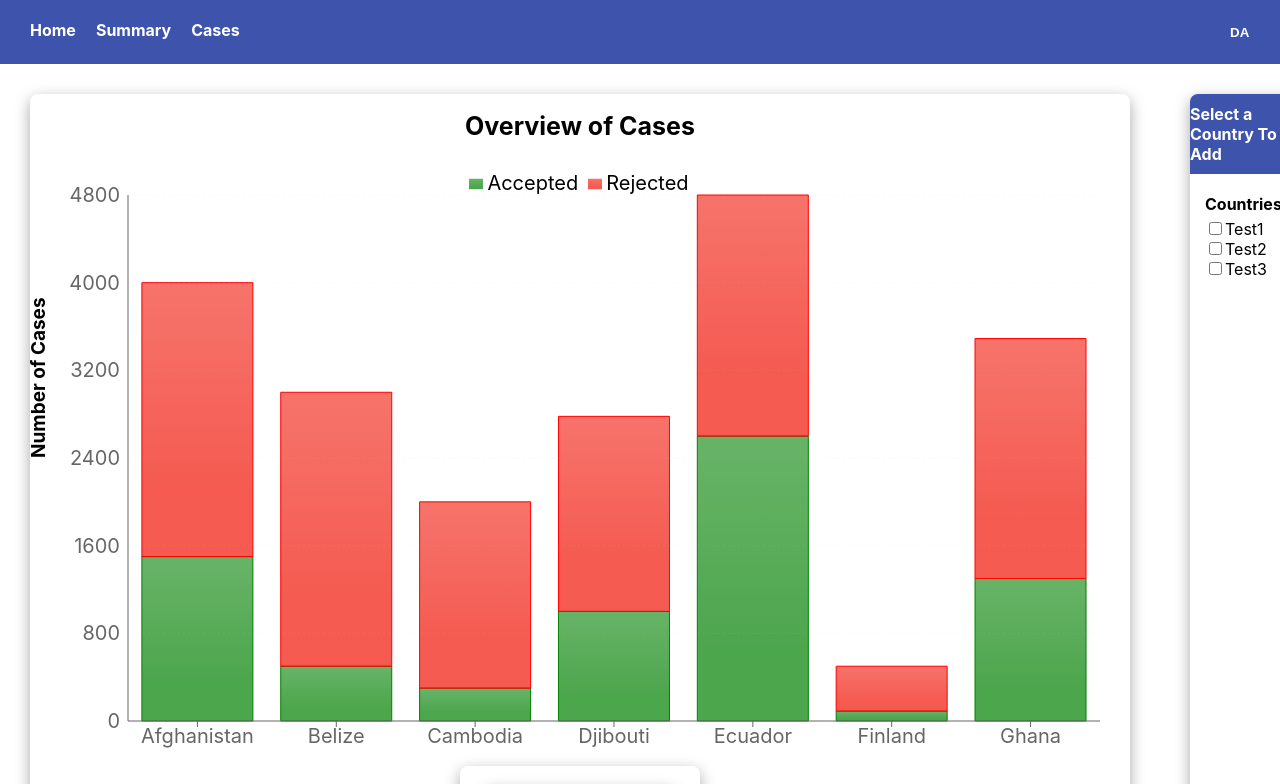
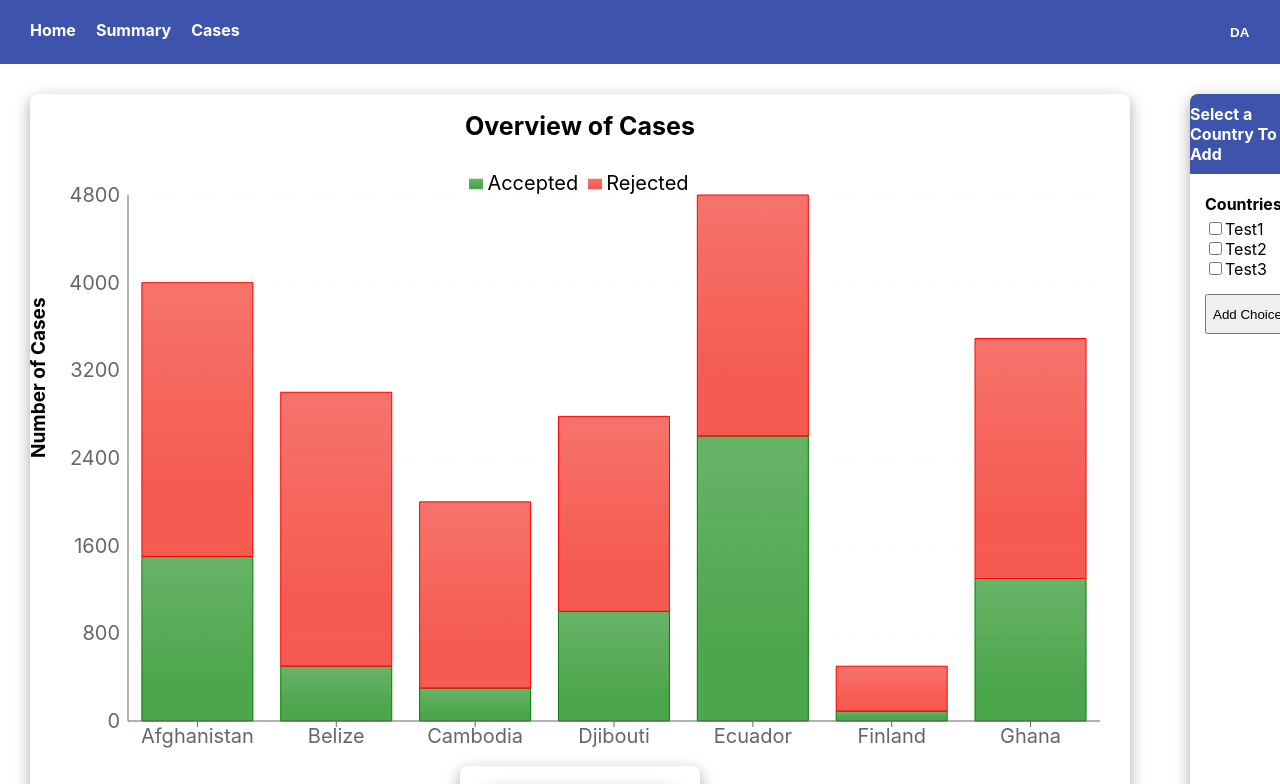
Before and after one commit to lilygostovic/DASS-frontend, a React (Create React App) app: page /summary in a window 1280 px wide. Shown: the top 784 px of the page. Built offline with nearby package versions, Linux system fonts and the light colour scheme.

Commit message:
Added button to confirm choices

```diff
--- a/src/i18n/locales/en.json
+++ b/src/i18n/locales/en.json
@@ -14,7 +14,8 @@
     "lgbtq": "LGBTQ",
     "result": "Accepted/Rejected" ,
     "checkBox": "Select a Country To Add",
-    "boxHeader": "Countries:"
+    "boxHeader": "Countries:",
+    "addButton": "Add Choices"
   },
   "filterPage": {
     "accepted": {
--- a/src/pages/Dashboard/components/CountryCheckBox.tsx
+++ b/src/pages/Dashboard/components/CountryCheckBox.tsx
@@ -20,6 +20,7 @@ export const CountryCheckBox = ({ options }: CountryCheckBoxProps) => {
 
   const { t } = useTranslation();
   const boxHeader = t("dashboardPage.boxHeader");
+  const addText = t("dashboardPage.addButton");
 
   return (
     <div style={{
@@ -46,6 +47,11 @@ export const CountryCheckBox = ({ options }: CountryCheckBoxProps) => {
           </label>
         </div>
       ))}
+      <input type="submit" value={addText} style={{
+        width: "100%",
+        height: "40px",
+        marginTop: "15px",
+      }}></input>
     </div>
   );
 }
```
